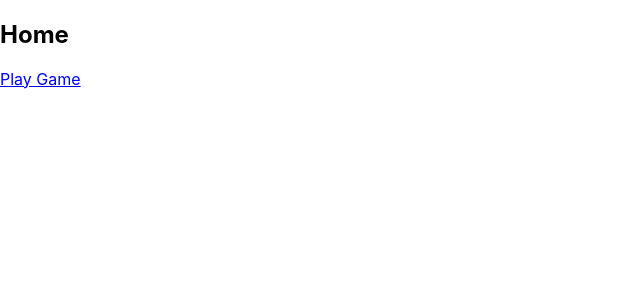
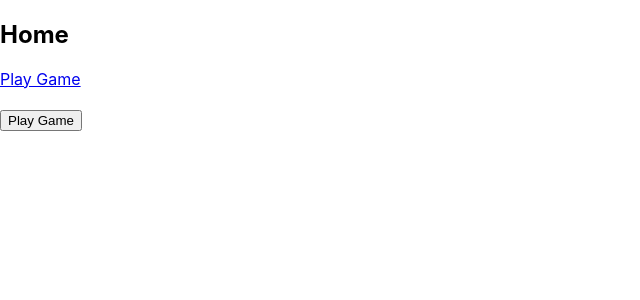
Before and after one commit to 2021-spring-afe-mowe/tca-foo-react, a React (Create React App) app: page / in a window 1280 px wide. Shown: the top 300 px of the page, without its empty margins (0-640 px from the left). Built offline with nearby package versions, Linux system fonts and the light colour scheme.

Commit message:
Navigating with button...
useHistory() ! ! !

```diff
--- a/src/App.js
+++ b/src/App.js
@@ -3,7 +3,8 @@ import {
   BrowserRouter as Router,
   Switch,
   Route,
-  Link
+  Link,
+  useHistory
 } from "react-router-dom";
 
 export default function App() {
@@ -63,6 +64,9 @@ export default function App() {
 }
 
 function Home() {
+
+  const history = useHistory();
+
   return (
     <>
       <h2>
@@ -72,6 +76,13 @@ function Home() {
       <Link to="/setup">
         Play Game
       </Link>
+      <br />
+      <br />
+      <button
+        onClick={() => history.push("/setup")}
+      >
+        Play Game
+      </button>
     </>
   );
 }
```
